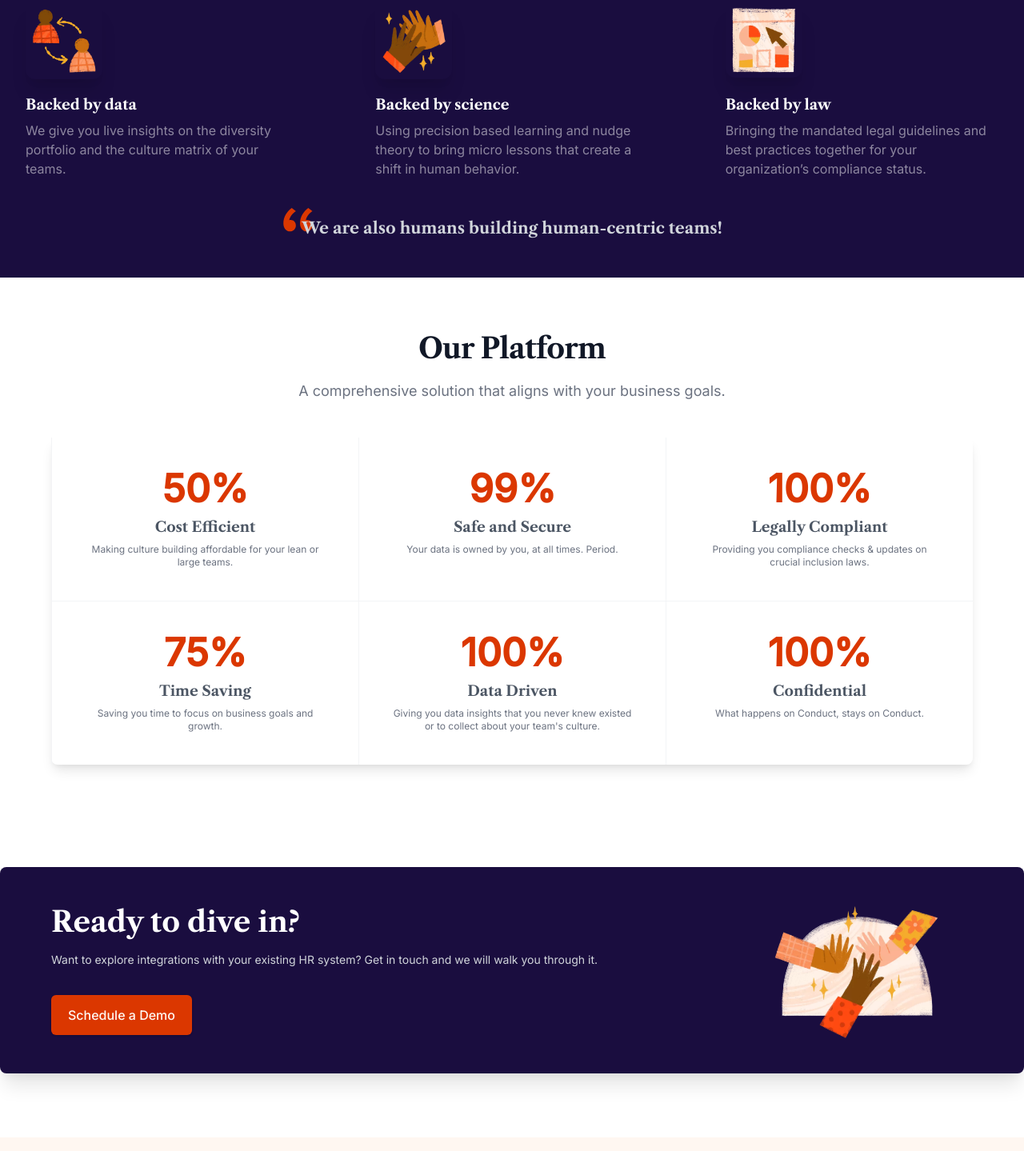
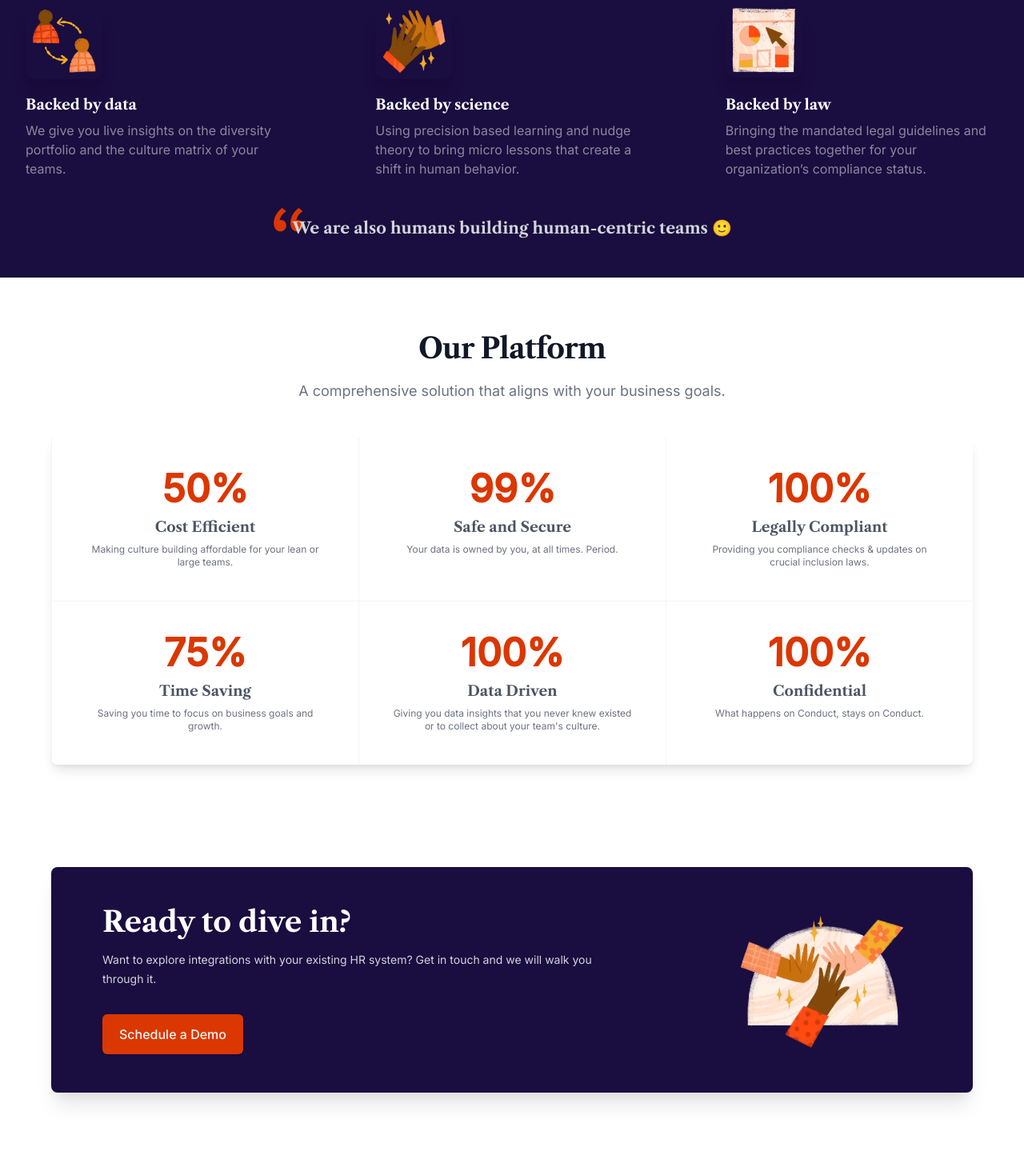
Before and after one commit to pruthvireddyp51/conduct_tailwindcss, a website built with Vite: page src/index.html in a window 1280 px wide. Shown: the part 1861-3300 px from the top of the page at 80% size. Built offline with nearby package versions, Linux system fonts and the light colour scheme.

Commit message:
copy chamges

```diff
--- a/src/index.html
+++ b/src/index.html
@@ -606,7 +606,7 @@
               />
             </svg>
             <p class="relative">
-              We are also humans building human-centric teams!
+              We are also humans building human-centric teams 🙂
             </p>
           </div>
         </blockquote>
@@ -988,7 +988,7 @@
       </div>
     </div> -->
     <div class="bg-white max-w-7xl mx-auto pb-4">
-      <div class="max-w-7xl mx-auto py-16">
+      <div class="max-w-7xl mx-auto py-16 px-16">
         <div
           class="
             bg-darkBlue
@@ -1472,7 +1472,7 @@
           </div>
           <div class="mt-6 bg-tGreen rounded-lg px-2 py-4">
             <p class="mt-5 text-sm text-gray-500 text-center px-8">
-              “ompliance and culture-building can be exhaustive and tedious. A platform that helps us manage implementation and education in one place convinced us this was the right choice.”
+              “Compliance and culture-building can be exhaustive and tedious. A platform that helps us manage implementation and education in one place convinced us this was the right choice.”
             </p>
             <p class="mt-5 text-base text-gray-500 text-center px-8 italic">
               Klenty
```
